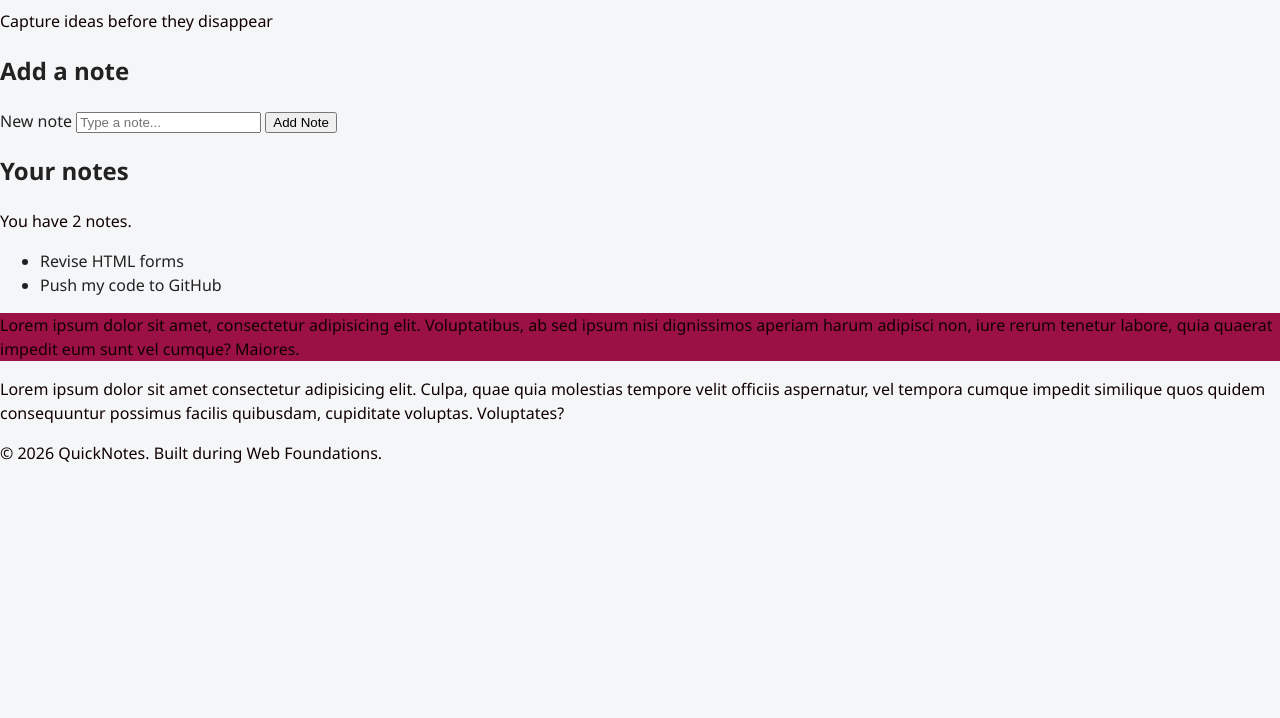
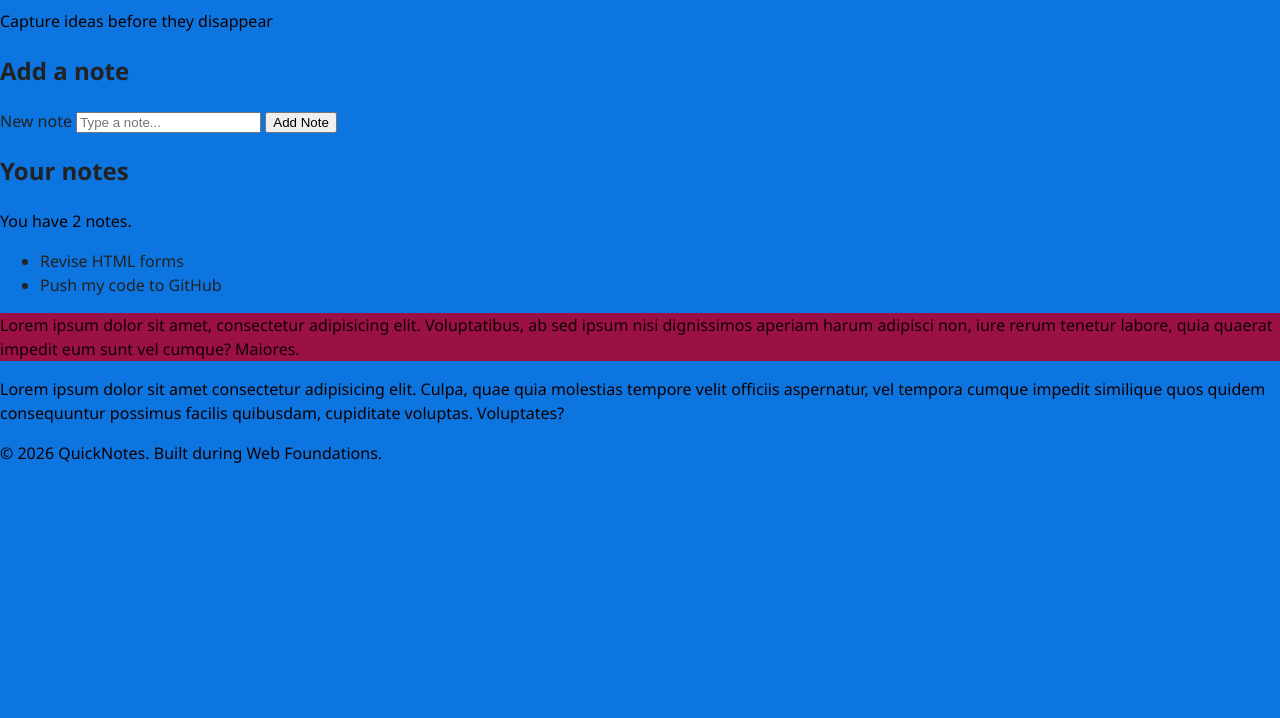
Before and after one commit to njambiEvelyne/Practice, a plain HTML site: page quicknotes-day1/index.html in a window 1280 px wide. Shown: the part 82-800 px from the top of the page. Drawn offline with Linux system fonts and the light colour scheme.

Commit message:
Changed background color for te bodt

```diff
--- a/quicknotes-day1/style.css
+++ b/quicknotes-day1/style.css
@@ -2,7 +2,7 @@ body{
 
   margin: 0;
   font-family: "Segoe UI", Arial, sans-serif;
-  background-color: #f4f6f8;
+  background-color: #0c75df;
   color: #222;
   line-height: 1.5;
 }
```
